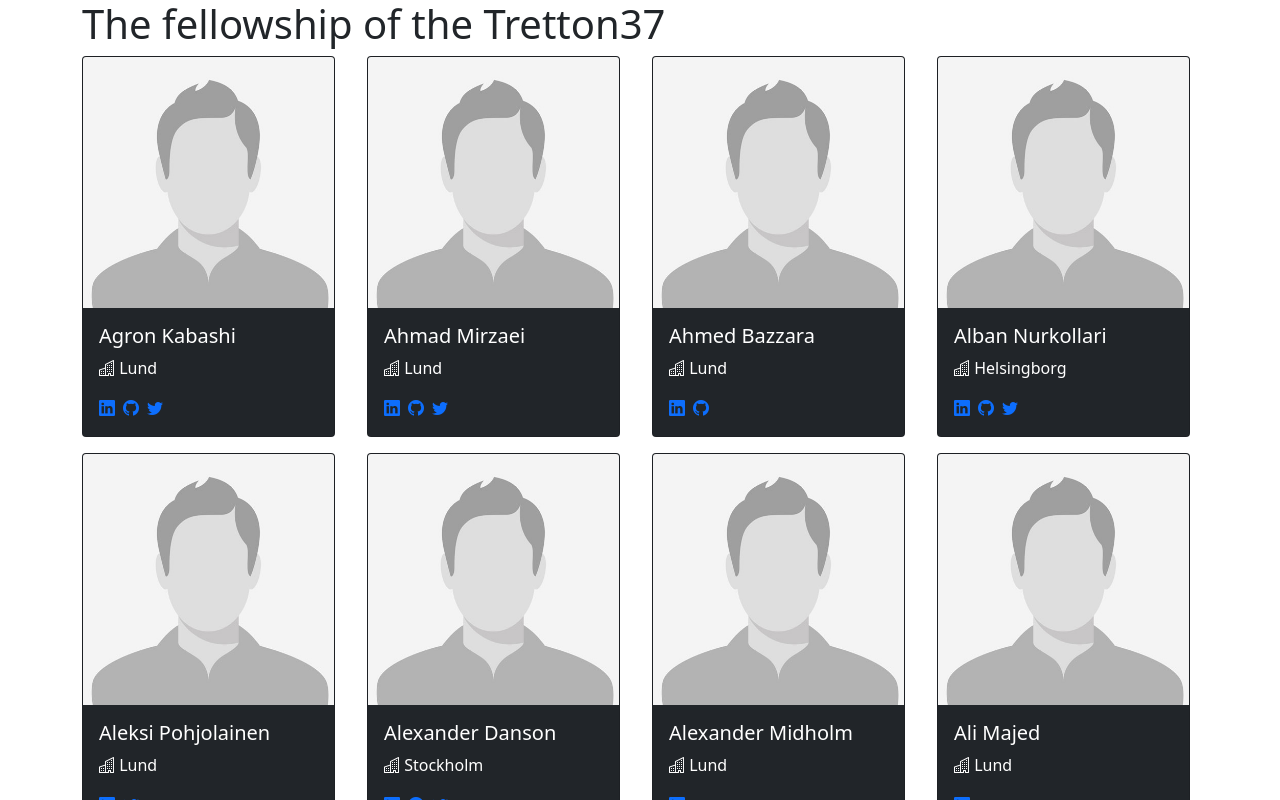
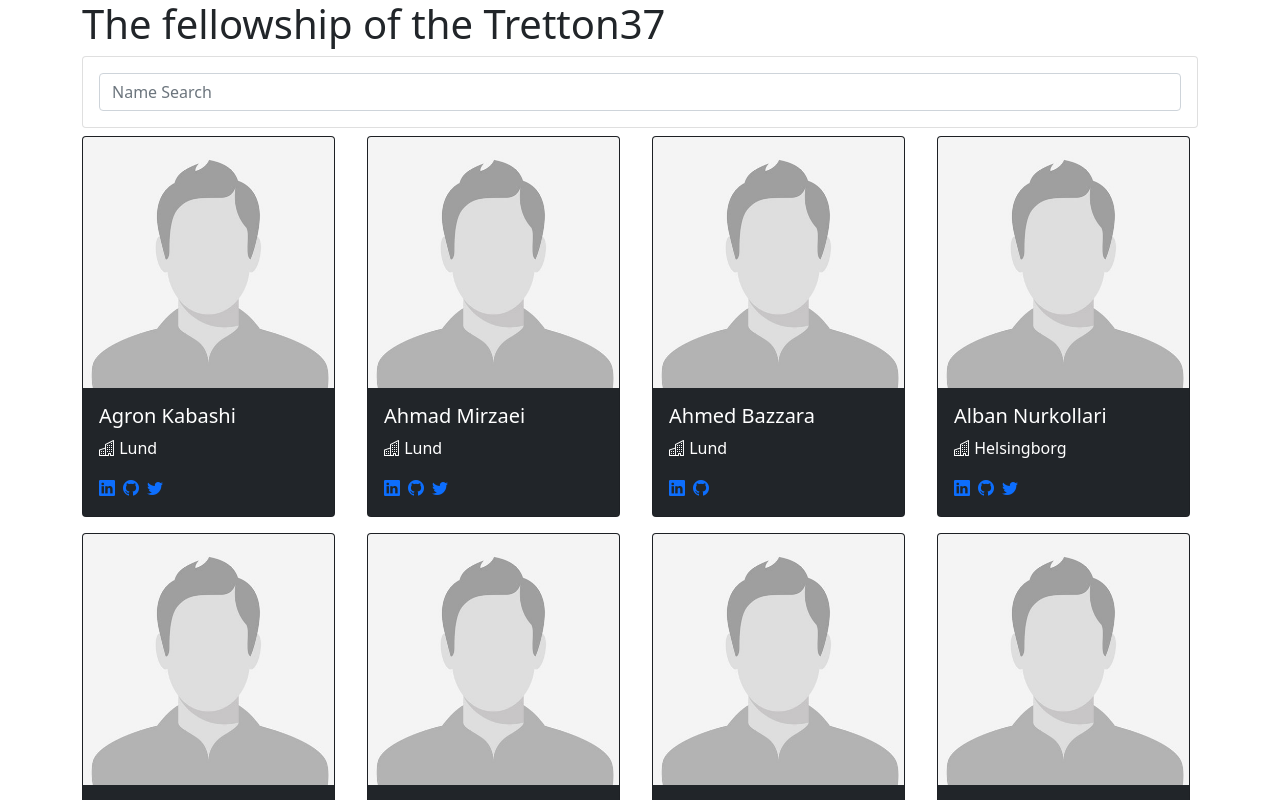
Before and after one commit to joakim-lundbeck/leet-list, a Vue app: page / in a window 1280 px wide. Shown: the top 800 px of the page. Built offline with nearby package versions, Linux system fonts and the light colour scheme.

Commit message:
Added Filters component
Added component for filters, adding name input and using computed property filteredEmployees instead of enabledEmployees when rendering EmployeeCard component

```diff
--- a/src/App.vue
+++ b/src/App.vue
@@ -3,7 +3,15 @@
     <h1>The fellowship of the Tretton37</h1>
 
     <div class="row">
-      <div v-for="employee in enabledEmployees" :key="employee.email" class="col-3">
+      <div class="col-12">
+        <div class="card mb-2">
+          <Filters :nameFilter.sync="nameFilter"></Filters>
+        </div>
+      </div>
+    </div>
+
+    <div class="row">
+      <div v-for="employee in filteredEmployees" :key="employee.email" class="col-3">
         <EmployeeCard :employee="employee"></EmployeeCard>
       </div>
     </div>
@@ -12,17 +20,28 @@
 
 <script>
 import EmployeeCard from './components/EmployeeCard.vue'
+import Filters from './components/Filters.vue'
 
 export default {
   name: 'Leet-List',
 
   components: {
-    EmployeeCard
+    EmployeeCard,
+    Filters
   },
 
   data () {
     return {
-      enabledEmployees: []
+      enabledEmployees: [],
+      nameFilter: ''
+    }
+  },
+
+  computed: {
+    filteredEmployees() {
+      return this.enabledEmployees.filter(employee => {
+        return employee.name.toUpperCase().indexOf(this.nameFilter.toUpperCase()) > -1
+      })
     }
   },
 
--- /dev/null
+++ b/src/components/Filters.vue
@@ -0,0 +1,37 @@
+<template>
+    <div class="card-body">
+        <div class="input-group">
+
+            <input
+                type="text"
+                class="form-control"
+                placeholder="Name Search"
+                v-model="filter"
+                @keyup="$emit('update:nameFilter', filter)" >
+
+            <button
+                v-if="filter.length > 0"
+                class="btn btn-outline-secondary"
+                type="button"
+                @click="$emit('update:nameFilter', ''), filter=''">
+
+            <i class="bi bi-x-circle"></i>
+
+            </button>
+        </div>
+    </div>
+</template>
+
+<script>
+
+export default {
+    props: [ 'nameFilter' ],
+
+    data() {
+        return {
+        filter: ''
+        }
+    },
+}
+
+</script>
```
